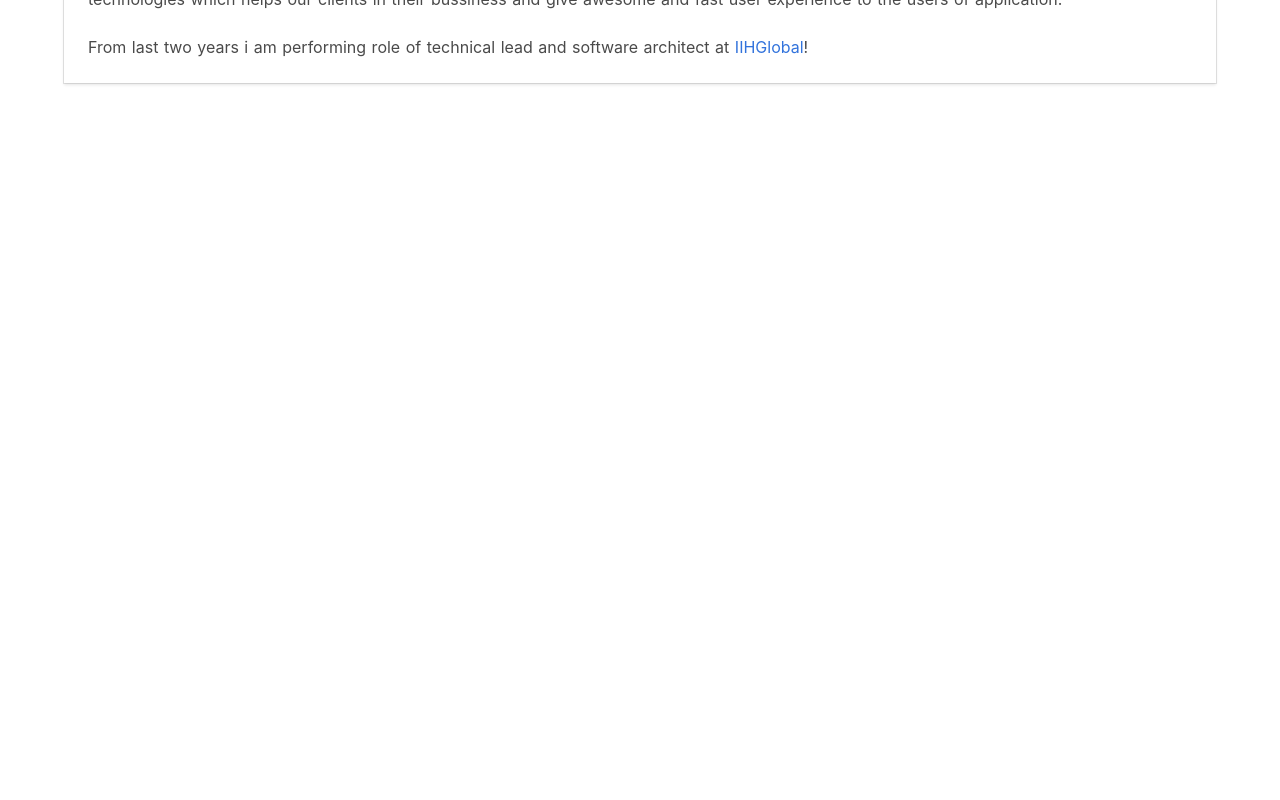
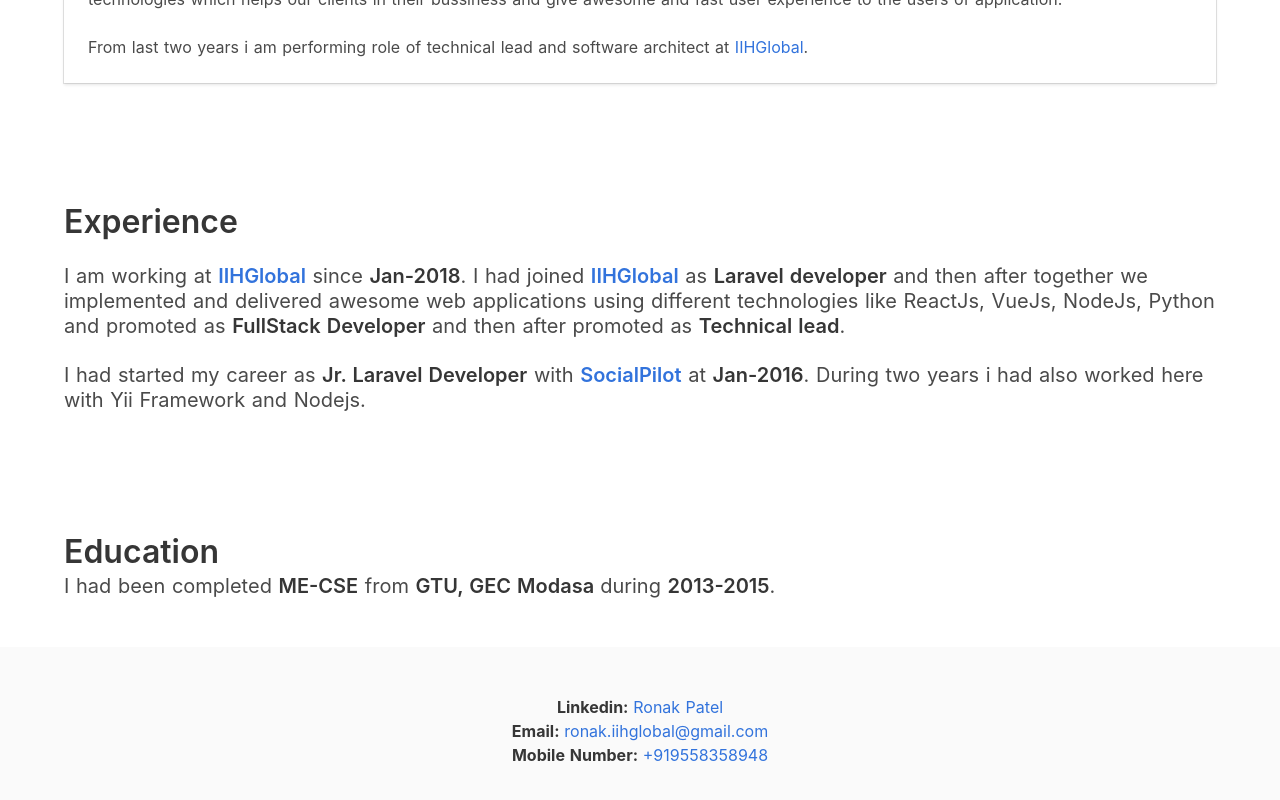
Before and after one commit to ronakiihglobal/ronakiihglobal.github.io, a Nuxt app: page / in a window 1280 px wide. Shown: the part 724-1524 px from the top of the page. Before the commit the page ends 855 px from the top, so only its background shows below. Built offline with nearby package versions, Linux system fonts and the light colour scheme.

Commit message:
footer and work expe.

```diff
--- a/components/Footer.vue
+++ b/components/Footer.vue
@@ -2,27 +2,12 @@
 	<footer class="footer">
 	  <div class="content has-text-centered">
 	    <p>
-	      <strong>Bulma</strong> by <a href="https://jgthms.com">Jeremy Thomas</a>. The source code is licensed
-	      <a href="http://opensource.org/licenses/mit-license.php">MIT</a>. The website content
-	      is licensed <a href="http://creativecommons.org/licenses/by-nc-sa/4.0/">CC BY NC SA 4.0</a>.
+	      <strong>Linkedin: </strong><a href="https://www.linkedin.com/in/ronak-patel-995857168">Ronak Patel</a>
+	      <br>
+	      <strong>Email: </strong><a href="mailto:ronak.iihglobal@gmail.com">ronak.iihglobal@gmail.com</a>
+	      <br>
+	      <strong>Mobile Number: </strong><a href="callto:+919558358948">+919558358948</a>
 	    </p>
 	  </div>
-	  {{ repoCount }}
 	</footer>
 </template>
-
-<script>
-	export default {
-		data() {
-			return {
-				"repoCount": 5
-			}
-		},
-
-		async created() {
-			let res = await fetch("https://api.github.com/users/ronakiihglobal/repos")
-			const repos = await res.json();
-			this.repoCount = repos.length
-		}
-	}
-</script>
--- a/layouts/default.vue
+++ b/layouts/default.vue
@@ -2,6 +2,7 @@
   <div>
     <Navbar/>
     <Nuxt />
+    <Footer />
   </div>
 </template>
 
--- a/pages/index.vue
+++ b/pages/index.vue
@@ -1,4 +1,5 @@
 <template>
+	<div>
 	<section class="section">
 	    <div class="container">
 	  		<div class="card">
@@ -38,11 +39,50 @@
 			      <br>
 			      <br>
 
-			      From last two years i am performing role of technical lead and software architect at <a href="https://iihglobal.com/">IIHGlobal</a>!
+			      From last two years i am performing role of technical lead and software architect at <a href="https://iihglobal.com/">IIHGlobal</a>.
 			    </div>
 
 			  </div>
 			</div>
 		</div>
 	</section>
+
+	<section class="section">
+		<div class="container">
+		  	<h1 class="title">Experience</h1>
+
+	  		<ul>
+
+		  		<li>
+					<h2 class="subtitle">
+						I am working at <strong><a href="https://iihglobal.com/">IIHGlobal</a></strong> since <strong>Jan-2018</strong>. I had joined <strong><a href="https://iihglobal.com/">IIHGlobal</a></strong> as <strong>Laravel developer</strong> and then after together we implemented and delivered awesome web applications using different technologies like ReactJs, VueJs, NodeJs, Python and promoted as <strong>FullStack Developer</strong> and then after promoted as <strong>Technical lead</strong>.
+					</h2>
+		  		</li>
+
+		  		<br>
+
+		  		<li>
+					<h2 class="subtitle">
+						I had started my career as <strong>Jr. Laravel Developer</strong> with <strong><a href="https://www.socialpilot.co/">SocialPilot</a></strong> at <strong>Jan-2016</strong>. During two years i had also worked here with Yii Framework and Nodejs.
+					</h2>
+		  		</li>
+
+		  	</ul>
+	  	</div>
+	</section>
+
+
+	<section class="section">
+		<div class="container">
+		  	<h1 class="title">Education</h1>
+
+			<h2 class="subtitle">
+				I had been completed <strong>ME-CSE</strong> from <strong>GTU, GEC Modasa </strong> during <strong>2013-2015</strong>.
+			</h2>
+
+	  	</div>
+	</section>
+
+
+	</div>
 </template>
```
Also changed, not shown: 2 other files (tests, documents, lock files or other folders).
